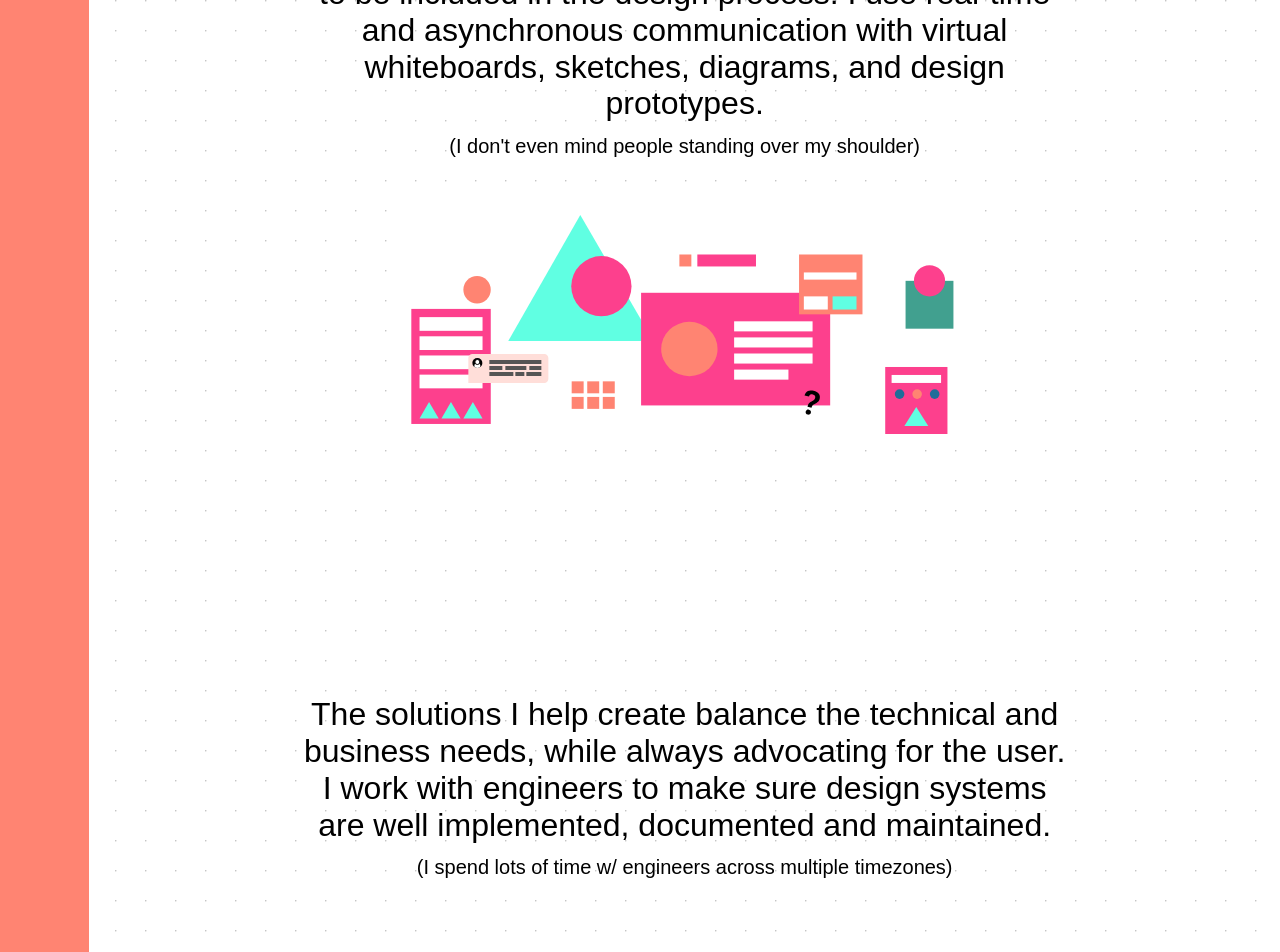
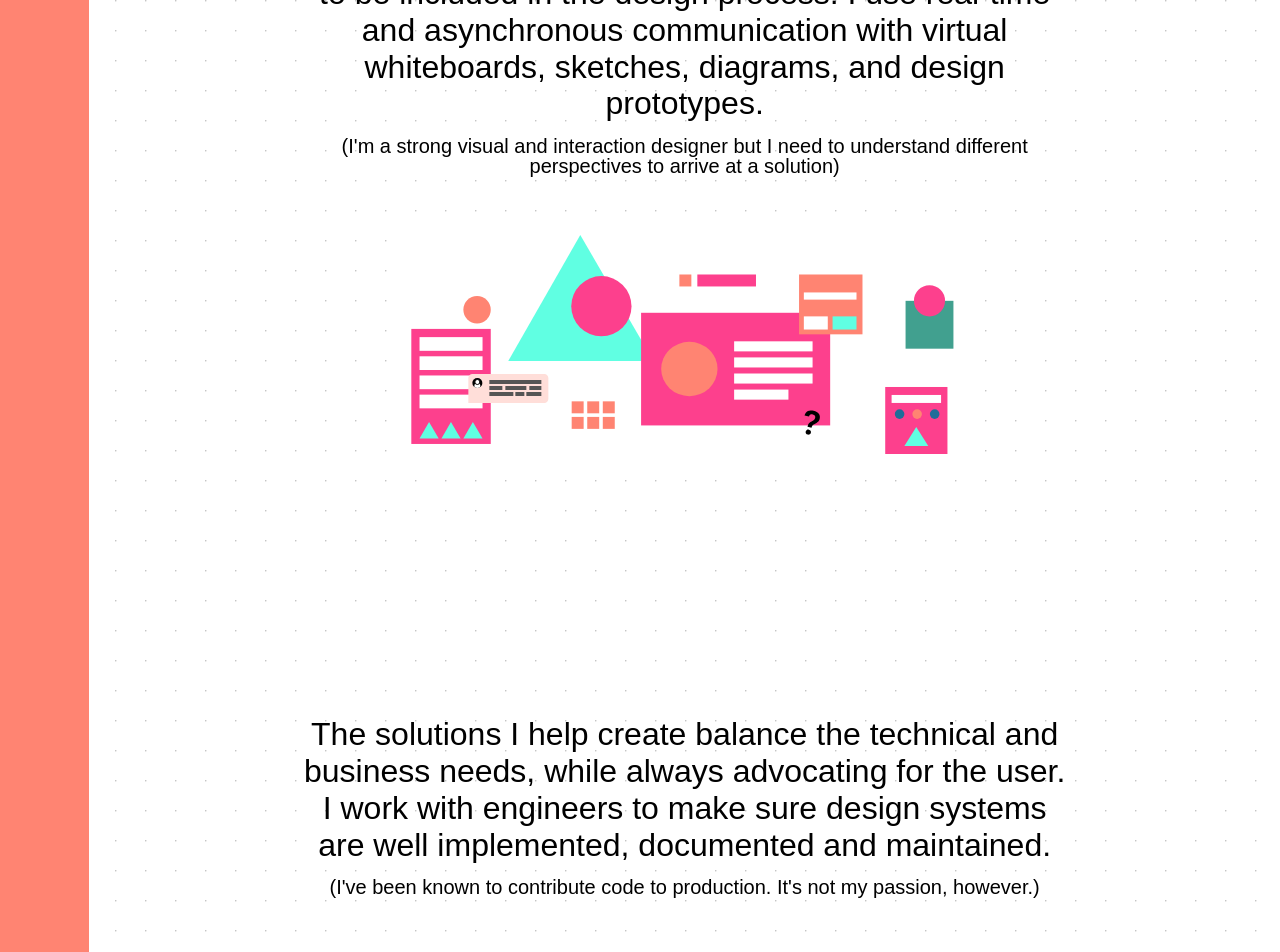
Before and after one commit to adam-is-tall/portfolio-site, a React (Create React App) app: page / in a window 1280 px wide. Shown: the part 1680-2632 px from the top of the page. Built offline with nearby package versions, Linux system fonts and the light colour scheme; a web font is replaced by a local one.

Commit message:
fixed headlines

```diff
--- a/src/App.tsx
+++ b/src/App.tsx
@@ -122,7 +122,7 @@ export default function App() {
           <p className="font-speech lg:px-md">
           Understanding people is essential to creating well designed products. To inform design choices, I gather insight from interviews, surveys, and analytics.
           </p>
-          <p className="font-medium-buddy mt-sm lg:px-md">
+          <p className="font-tiny-buddy mt-sm lg:px-md">
           (I've gotten to know lots of interesting people this way)
           </p>
         </div>
@@ -131,8 +131,8 @@ export default function App() {
           <p className="font-speech lg:px-md">
           Collaboration between teams is critical. I want people to be included in the design process. I use real-time and asynchronous communication with virtual whiteboards, sketches, diagrams, and design prototypes.
           </p>
-          <p className="font-medium-buddy mt-sm lg:px-md">
-          (I don't even mind people standing over my shoulder)
+          <p className="font-tiny-buddy mt-sm lg:px-md">
+          (I'm a strong visual and interaction designer but I need to understand different perspectives to arrive at a solution)
           </p>
 
           <SpotCollabHifi className="w-full mt-md" />
@@ -143,8 +143,8 @@ export default function App() {
           <p className="font-speech lg:px-md">
           The solutions I help create balance the technical and business needs, while always advocating for the user. I work with engineers to make sure design systems are well implemented, documented and maintained.
           </p>
-          <p className="font-medium-buddy mt-sm lg:px-md">
-          (I spend lots of time w/ engineers across multiple timezones)
+          <p className="font-tiny-buddy mt-sm lg:px-md">
+          (I've been known to contribute code to production. It's not my passion, however.)
           </p>
           <DesignSystem className="w-full md:mt-lg" />
           <img className="absolute right-0 -bottom-16 w-32 md:w-60" src={sketchShow} alt="sketched arrow"/>
--- a/src/index.css
+++ b/src/index.css
@@ -42,12 +42,20 @@ html {
   font-size: 32px;
 }
 
-.font-medium-buddy {
+.font-tiny-buddy {
   font-family: "proxima-nova", sans-serif;
   font-weight: 300;
   font-style: normal;
   line-height: 100%;
   font-size: 20px;
+}
+
+.font-medium-buddy {
+  font-family: "proxima-nova", sans-serif;
+  font-weight: 900;
+  font-style: normal;
+  line-height: 120%;
+  font-size: 40px;
 }
 
 .font-little-buddy {
```
